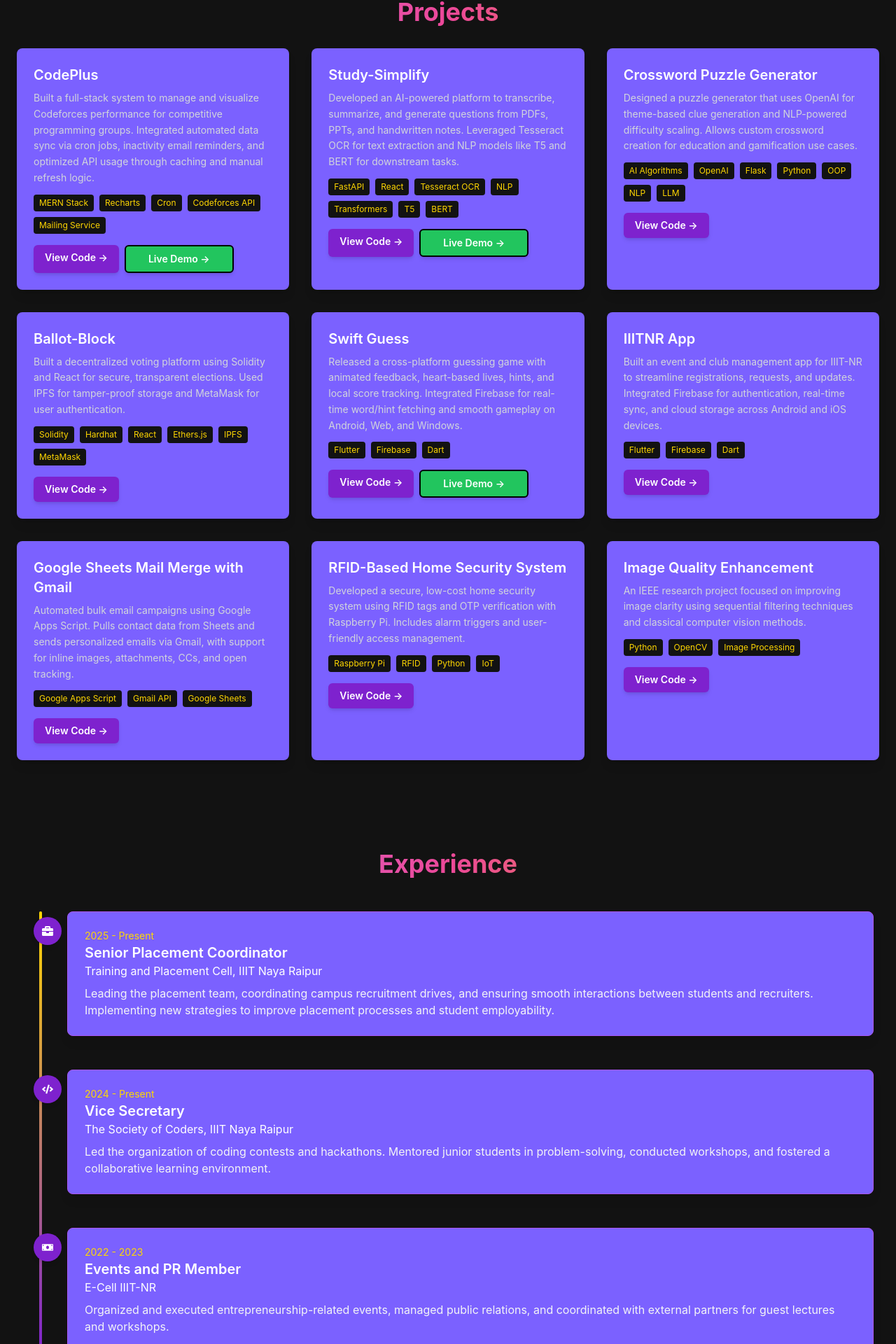
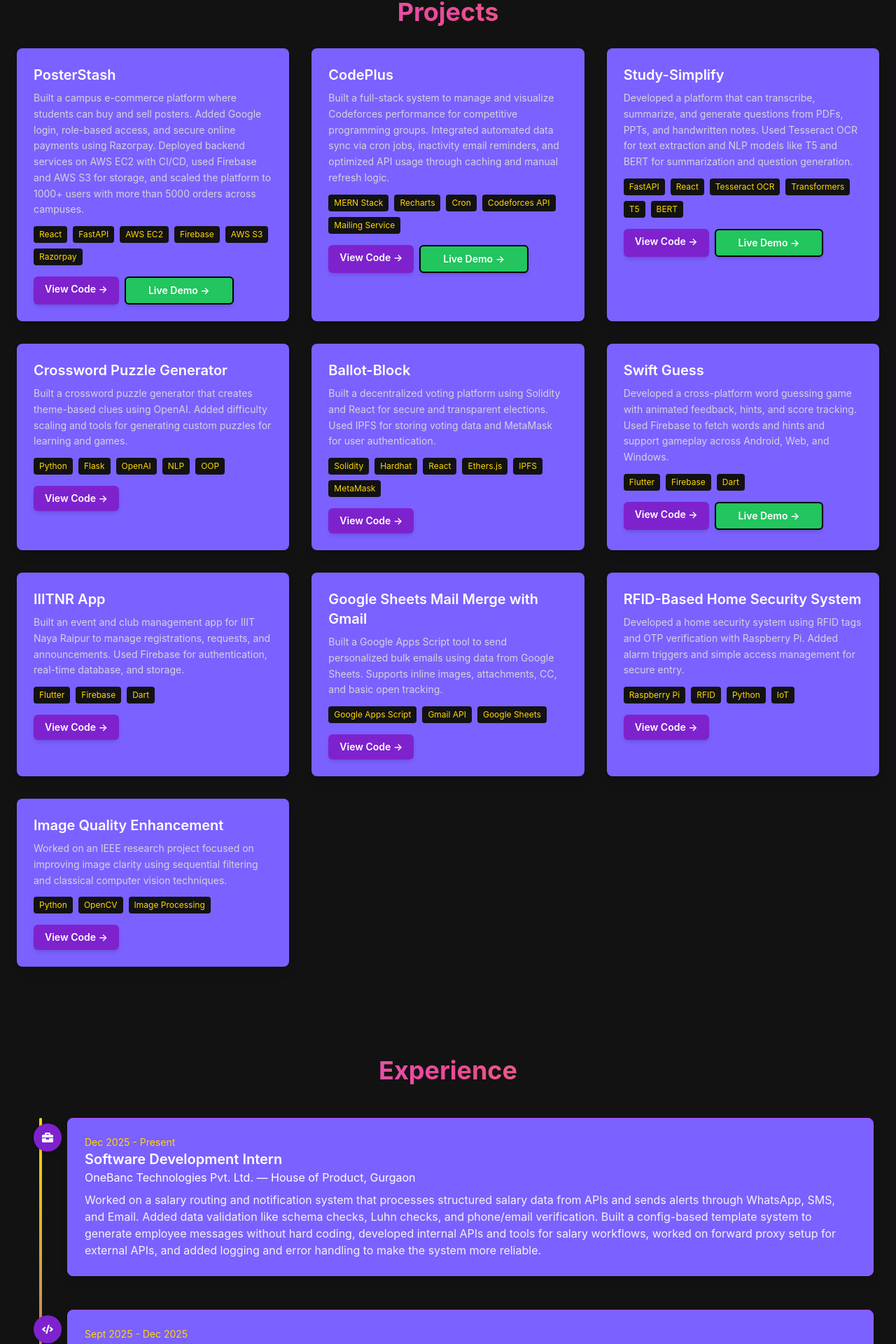
Before and after one commit to ashut0shj/about, a React (Create React App) app: page / in a window 1280 px wide. Shown: the part 2111-4031 px from the top of the page at 70% size. Built offline with nearby package versions, Linux system fonts and the light colour scheme.

Commit message:
updated exp and projects

```diff
--- a/src/components/Experience.jsx
+++ b/src/components/Experience.jsx
@@ -4,28 +4,28 @@ import { FaBriefcase, FaCode, FaMoneyBill } from "react-icons/fa";
 
 const experiences = [
   {
-    year: "2025 - Present",
-    role: "Senior Placement Coordinator",
-    company: "Training and Placement Cell, IIIT Naya Raipur",
+    year: "Dec 2025 - Present",
+    role: "Software Development Intern",
+    company: "OneBanc Technologies Pvt. Ltd. — House of Product, Gurgaon",
     description:
-      "Leading the placement team, coordinating campus recruitment drives, and ensuring smooth interactions between students and recruiters. Implementing new strategies to improve placement processes and student employability.",
+      "Worked on a salary routing and notification system that processes structured salary data from APIs and sends alerts through WhatsApp, SMS, and Email. Added data validation like schema checks, Luhn checks, and phone/email verification. Built a config-based template system to generate employee messages without hard coding, developed internal APIs and tools for salary workflows, worked on forward proxy setup for external APIs, and added logging and error handling to make the system more reliable.",
     icon: <FaBriefcase />,
   },
   {
-    year: "2024 - Present",
-    role: "Vice Secretary",
-    company: "The Society of Coders, IIIT Naya Raipur",
+    year: "Sept 2025 - Dec 2025",
+    role: "Software Development Intern",
+    company: "SKDIV Industries Pvt. Ltd. — Remote, Australia",
     description:
-      "Led the organization of coding contests and hackathons. Mentored junior students in problem-solving, conducted workshops, and fostered a collaborative learning environment.",
+      "Worked on an Electron.js social media desktop app for Windows and Mac. Built chat and user interaction features, implemented real-time messaging using WebSockets, and added local caching to keep chats responsive. Connected the frontend with backend APIs for authentication and message syncing, and set up CI/CD workflows to automate builds and testing.",
     icon: <FaCode />,
   },
   {
-    year: "2022 - 2023",
-    role: "Events and PR Member",
-    company: "E-Cell IIIT-NR",
+    year: "Aug 2024 - May 2025",
+    role: "Software Development Intern",
+    company: "KNUCT Technologies — Remote, Delhi",
     description:
-      "Organized and executed entrepreneurship-related events, managed public relations, and coordinated with external partners for guest lectures and workshops.",
-    icon: <FaMoneyBill />,
+      "Built Python-based data processing pipelines and improved data transformation performance. Created reusable utilities and added automated validation checks to make the processing workflows more reliable.",
+    icon: <FaCode />,
   },
 ];
 
--- a/src/components/Projects.jsx
+++ b/src/components/Projects.jsx
@@ -1,7 +1,13 @@
 import { motion } from "framer-motion";
 import { useState } from "react";
-
 const projects = [
+  {
+    title: "PosterStash",
+    description:
+      "Built a campus e-commerce platform where students can buy and sell posters. Added Google login, role-based access, and secure online payments using Razorpay. Deployed backend services on AWS EC2 with CI/CD, used Firebase and AWS S3 for storage, and scaled the platform to 1000+ users with more than 5000 orders across campuses.",
+    tech: ["React", "FastAPI", "AWS EC2", "Firebase", "AWS S3", "Razorpay"],
+    liveDemo: "https://posterstash.scifre.in",
+  },
   {
     title: "CodePlus",
     description:
@@ -13,29 +19,29 @@ const projects = [
   {
     title: "Study-Simplify",
     description:
-      "Developed an AI-powered platform to transcribe, summarize, and generate questions from PDFs, PPTs, and handwritten notes. Leveraged Tesseract OCR for text extraction and NLP models like T5 and BERT for downstream tasks.",
-    tech: ["FastAPI", "React", "Tesseract OCR", "NLP", "Transformers", "T5", "BERT"],
+      "Developed a platform that can transcribe, summarize, and generate questions from PDFs, PPTs, and handwritten notes. Used Tesseract OCR for text extraction and NLP models like T5 and BERT for summarization and question generation.",
+    tech: ["FastAPI", "React", "Tesseract OCR", "Transformers", "T5", "BERT"],
     link: "https://github.com/ashut0shj/minor-study-simplify",
     liveDemo: "https://study-simplify-three.vercel.app",
   },
   {
     title: "Crossword Puzzle Generator",
     description:
-      "Designed a puzzle generator that uses OpenAI for theme-based clue generation and NLP-powered difficulty scaling. Allows custom crossword creation for education and gamification use cases.",
-    tech: ["AI Algorithms", "OpenAI", "Flask", "Python", "OOP", "NLP", "LLM"],
+      "Built a crossword puzzle generator that creates theme-based clues using OpenAI. Added difficulty scaling and tools for generating custom puzzles for learning and games.",
+    tech: ["Python", "Flask", "OpenAI", "NLP", "OOP"],
     link: "https://github.com/ashut0shj/CrosswordPuzzleGenerator",
   },
   {
     title: "Ballot-Block",
     description:
-      "Built a decentralized voting platform using Solidity and React for secure, transparent elections. Used IPFS for tamper-proof storage and MetaMask for user authentication.",
+      "Built a decentralized voting platform using Solidity and React for secure and transparent elections. Used IPFS for storing voting data and MetaMask for user authentication.",
     tech: ["Solidity", "Hardhat", "React", "Ethers.js", "IPFS", "MetaMask"],
     link: "https://github.com/ashut0shj/e-voting",
   },
   {
     title: "Swift Guess",
     description:
-      "Released a cross-platform guessing game with animated feedback, heart-based lives, hints, and local score tracking. Integrated Firebase for real-time word/hint fetching and smooth gameplay on Android, Web, and Windows.",
+      "Developed a cross-platform word guessing game with animated feedback, hints, and score tracking. Used Firebase to fetch words and hints and support gameplay across Android, Web, and Windows.",
     tech: ["Flutter", "Firebase", "Dart"],
     link: "https://github.com/ashut0shj/swift_guess",
     liveDemo: "https://swift-guess.vercel.app/",
@@ -43,32 +49,31 @@ const projects = [
   {
     title: "IIITNR App",
     description:
-      "Built an event and club management app for IIIT-NR to streamline registrations, requests, and updates. Integrated Firebase for authentication, real-time sync, and cloud storage across Android and iOS devices.",
+      "Built an event and club management app for IIIT Naya Raipur to manage registrations, requests, and announcements. Used Firebase for authentication, real-time database, and storage.",
     tech: ["Flutter", "Firebase", "Dart"],
     link: "https://github.com/ashut0shj/iiit-app",
   },
   {
     title: "Google Sheets Mail Merge with Gmail",
     description:
-      "Automated bulk email campaigns using Google Apps Script. Pulls contact data from Sheets and sends personalized emails via Gmail, with support for inline images, attachments, CCs, and open tracking.",
+      "Built a Google Apps Script tool to send personalized bulk emails using data from Google Sheets. Supports inline images, attachments, CC, and basic open tracking.",
     tech: ["Google Apps Script", "Gmail API", "Google Sheets"],
-    link: "https://github.com/ashut0shj/mail_merge"
+    link: "https://github.com/ashut0shj/mail_merge",
   },
   {
     title: "RFID-Based Home Security System",
     description:
-      "Developed a secure, low-cost home security system using RFID tags and OTP verification with Raspberry Pi. Includes alarm triggers and user-friendly access management.",
+      "Developed a home security system using RFID tags and OTP verification with Raspberry Pi. Added alarm triggers and simple access management for secure entry.",
     tech: ["Raspberry Pi", "RFID", "Python", "IoT"],
     link: "https://github.com/ashut0shj/doorlock",
   },
   {
     title: "Image Quality Enhancement",
     description:
-      "An IEEE research project focused on improving image clarity using sequential filtering techniques and classical computer vision methods.",
+      "Worked on an IEEE research project focused on improving image clarity using sequential filtering and classical computer vision techniques.",
     tech: ["Python", "OpenCV", "Image Processing"],
     link: "#",
   },
-
 ];
 
 const Projects = () => {
```
Also changed, not shown: 1 other file (tests, documents, lock files or other folders).
